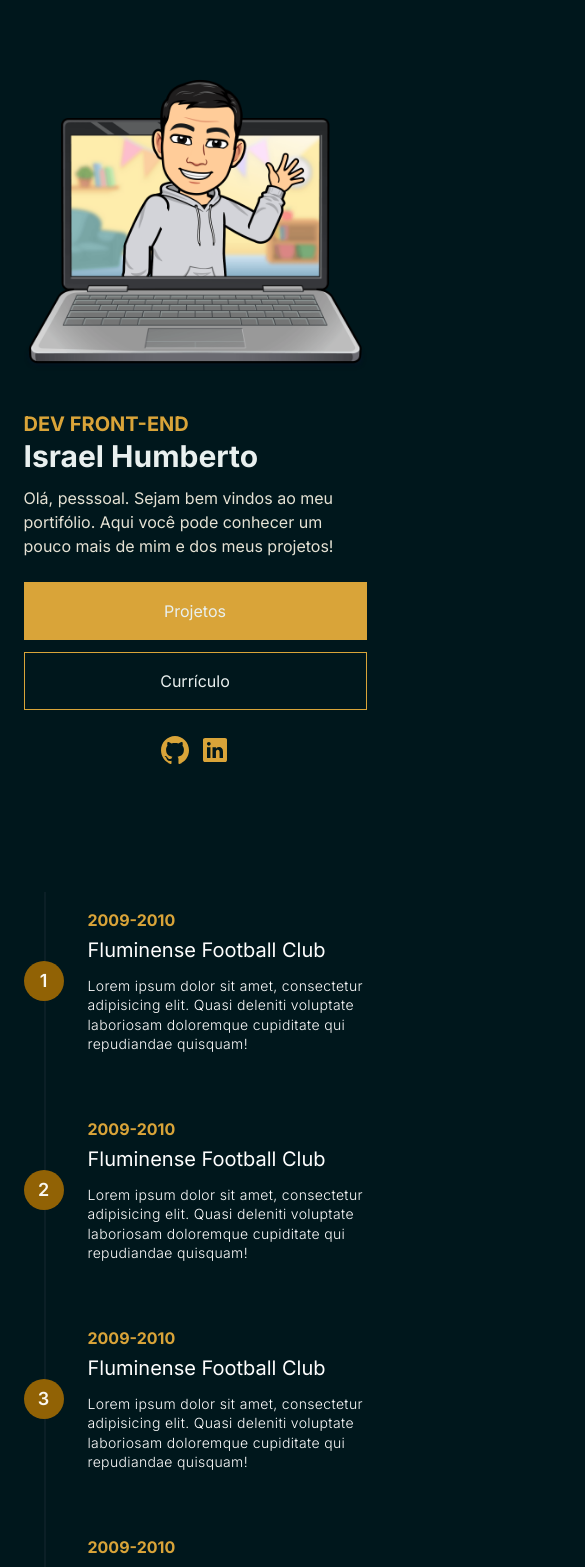
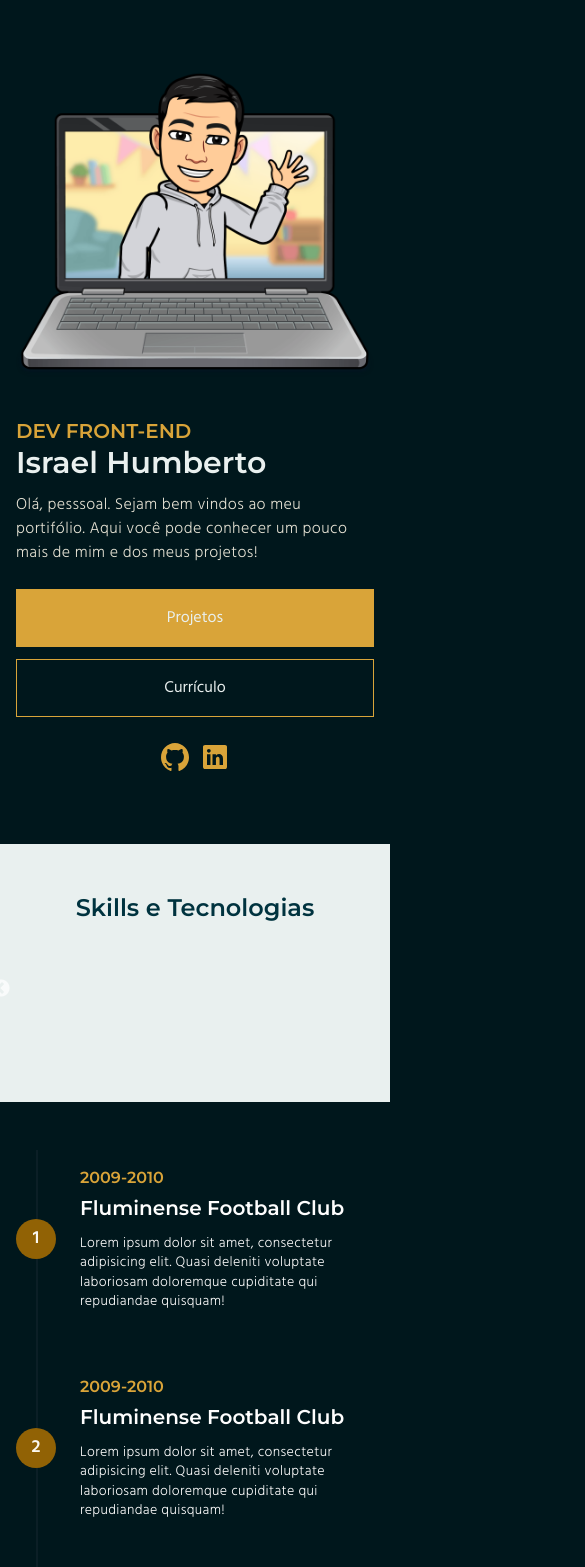
Before and after one commit to IsraelHumberto/dev-rael, a Next.js app: page / in a window 390 px wide. Shown: the top 1567 px of the page, 585 px wide, since content can reach past the window. Built offline with nearby package versions, Linux system fonts and the light colour scheme.

Commit message:
create skills header and timeline

```diff
--- a/src/app/globals.css
+++ b/src/app/globals.css
@@ -16,12 +16,11 @@ body {
 }
 
 .section {
-  padding: 3rem 0;
+  padding: 3rem 1rem;
+}
 
-}
-/*
 @media screen and (min-width: 768px) {
   .section {
-    padding: 6rem 0;
+    padding: 3rem 2rem;
   }
-} */
+}
--- a/src/app/layout.jsx
+++ b/src/app/layout.jsx
@@ -1,17 +1,22 @@
 import './globals.css'
-import { Inter } from 'next/font/google'
+import { Hind, Montserrat } from 'next/font/google'
+import "slick-carousel/slick/slick.css";
+import "slick-carousel/slick/slick-theme.css";
 
-const inter = Inter({ subsets: ['latin'] })
+const montserrat = Montserrat({ subsets: ['latin'], weight: ['400', '600'] })
+const hind = Hind({ subsets: ['latin'], weight: ['300', '400', '600'] })
+
+import '@/components/FontAwesome'
 
 export const metadata = {
-  title: 'Create Next App',
+  title: 'Portfolio - Dev Rael',
   description: 'Generated by create next app',
 }
 
 export default function RootLayout({ children }) {
   return (
-    <html lang="en">
-      <body className={`${inter.className} bg-primary-600`}>{children}</body>
+    <html lang="pt-br">
+      <body className={`${montserrat.className} ${hind.className} bg-primary-600`}>{children}</body>
     </html>
   )
 }
--- a/src/app/page.jsx
+++ b/src/app/page.jsx
@@ -1,11 +1,18 @@
+import Skills from '@/components/Skills/Skills'
 import Hero from '../components/Hero'
 import Timeline from '../components/Timeline/Timeline'
+import Head from 'next/head'
+
 
 export default function Home() {
   return (
-    <main className="container mx-auto w-full relative">
+    <>
+    <main className="w-full relative">
       <Hero />
+       <Skills />
       <Timeline />
+
     </main>
+    </>
   )
 }
--- /dev/null
+++ b/src/components/FontAwesome.js
@@ -0,0 +1,5 @@
+import { library } from '@fortawesome/fontawesome-svg-core'
+import { fas } from '@fortawesome/free-solid-svg-icons'
+import { fab } from '@fortawesome/free-brands-svg-icons'
+
+library.add(fas, fab)
--- a/src/components/Hero.jsx
+++ b/src/components/Hero.jsx
@@ -9,14 +9,14 @@ import Button from './Button'
 const Hero = () => {
 
   return (
-    <section className='flex items-center justify-center flex-col section relative lg:flex-row-reverse lg:gap-12 min-h-screen'>
+    <section className='lg:container lg:mx-auto section flex items-center justify-center flex-col  relative lg:flex-row-reverse lg:gap-12 min-h-screen'>
       <figure className='max-w-[600px] w-full lg:flex-1'>
         <Image src={hero} alt="Emoji do Desenvolvedor" width={600} height={600} className='relative bottom-6'/>
       </figure>
       <div className='md:py-6 lg:flex-1'>
-        <h2 className='text-xl font-bold text-accent-500'>DEV FRONT-END</h2>
-        <h1 className='text-3xl md:text-5xl lg:py-4 font-bold text-secondary-500'>Israel Humberto</h1>
-        <h4 className='text-beige my-3'>Olá, pesssoal. Sejam bem vindos ao meu portifólio. Aqui você pode conhecer um pouco mais de mim e dos meus projetos!</h4>
+        <h2 className='text-xl font-bold text-accent-500 font-heading'>DEV FRONT-END</h2>
+        <h1 className='text-3xl md:text-5xl lg:py-4 font-bold text-secondary-500 font-heading'>Israel Humberto</h1>
+        <h4 className='text-beige my-3 tracking-wide font-light'>Olá, pesssoal. Sejam bem vindos ao meu portifólio. Aqui você pode conhecer um pouco mais de mim e dos meus projetos!</h4>
 
         {/* BOTOES */}
         <div className='flex flex-col gap-3 py-3 md:flex-row lg:max-w-[450px]'>
@@ -25,7 +25,7 @@ const Hero = () => {
         </div>
       </div>
 
-      <div className='relative flex my-3 gap-2 lg:absolute lg:bottom-1/2 lg:flex-col lg:-left-12 lg:translate-y-1/2 lgl:-left-16'>
+      <div className='relative flex my-3 gap-2 lg:absolute lg:bottom-1/2 lg:flex-col lg:-left-0 lg:translate-y-1/2'>
         <a href="">
           <IoLogoGithub fontSize={32} color='#d9a439'/>
         </a>
--- /dev/null
+++ b/src/components/Skills/Icons.jsx
@@ -0,0 +1,10 @@
+import React from 'react'
+import { FontAwesomeIcon } from '@fortawesome/react-fontawesome'
+
+const Icons = ({type, name, color}) => {
+  return (
+    <FontAwesomeIcon icon={[type, name]} color={color} />
+  )
+}
+
+export default Icons
--- /dev/null
+++ b/src/components/Skills/Skills.jsx
@@ -0,0 +1,54 @@
+'use client'
+import React from 'react'
+import Slider from "react-slick";
+import Icons from './Icons';
+
+const icons = [
+  {
+    type: 'fas',
+    name: 'house',
+    title: 'House',
+    color: '#DD4B25',
+  },
+  {
+    type: 'fab',
+    name: 'css3-alt',
+    title: 'CSS3',
+    color: '#0C6FB2',
+  }
+]
+
+const settings = {
+  dots: true,
+  infinite: true,
+  speed: 500,
+  slidesToShow: 1,
+  slidesToScroll: 1,
+  autoplay: true,
+  speed: 2000,
+  autoplaySpeed: 2000,
+  pauseOnHover: true
+};
+
+const Skills = () => {
+  return (
+    <section className='bg-secondary-500 w-full'>
+      <div className='lg:container lg:mx-auto section w-full'>
+        <h2 className='text-center font-bold text-2xl font-heading text-primary-500'>Skills e Tecnologias</h2>
+
+        <div className='flex gap-2'>
+          <Slider {...settings}>
+            {icons.map(({ type, name, title, color }, index) => (
+              <figure className='relative w-full border-teste' title={title} key={index}>
+                <Icons type={type} name={name} color={color}/>
+              </figure>
+            ))}
+          </Slider>
+
+        </div>
+      </div>
+    </section>
+  )
+}
+
+export default Skills
--- a/src/components/Timeline/Side.jsx
+++ b/src/components/Timeline/Side.jsx
@@ -6,9 +6,9 @@ const Side = ({ index, year, company, resume }) => {
       <div className="z-20 flex items-center order-1 min-w-[2.5rem] min-h-[2.5rem] rounded-full bg-accent-700 ">
         <div className="mx-auto font-semibold text-lg text-white">{index}</div>
       </div>
-      <div className={`order-1 rounded-lg w-full sml:w-5/12 py-4`}>
-        <h4 className="mb-1 font-bold text-accent-500">{year}</h4>
-        <h3 className="mb-3 text-lg sm:text-xl">{company}</h3>
+      <div className={`order-1 rounded-lg w-full sml:w-5/12 py-4 ${index%2 == 1 ? 'sml:text-end' : ''}`}>
+        <h4 className="mb-1 font-bold text-accent-500 font-heading">{year}</h4>
+        <h3 className="mb-3 text-lg sm:text-xl font-heading font-bold">{company}</h3>
           <p className="text-sm leading-snug tracking-wide text-opacity-100 font-light">{resume}</p>
       </div>
     </div>
--- a/src/components/Timeline/Timeline.jsx
+++ b/src/components/Timeline/Timeline.jsx
@@ -3,9 +3,9 @@ import Side from './Side'
 
 const Timeline = () => {
   return (
-    <div class="section sml:max-w-[800px] w-full h-full mx-auto">
-      <div class="relative wrap overflow-hidden h-full">
-        <div class="border-2-2 absolute border-opacity-20 border-gray-700 h-full border sml:left-1/2 left-[20px]"></div>
+    <div className="lg:container lg:mx-auto section sml:max-w-[800px] w-full h-full mx-auto">
+      <div className="relative wrap overflow-hidden h-full">
+        <div className="border-2-2 absolute border-opacity-20 border-gray-700 h-full border sml:left-1/2 left-[20px]"></div>
           <Side
             index={1}
             year='2009-2010'
--- a/tailwind.config.js
+++ b/tailwind.config.js
@@ -15,6 +15,10 @@ module.exports = {
           xl: '5rem',
           '2xl': '6rem',
         },
+      },
+      fontFamily: {
+        body: ['hind', 'sans-serif'],
+        heading: ['montserrat', 'sans-serif']
       },
       colors: {
         primary: {
```
Also changed, not shown: package.json (+8 -2 lines), 1 other file (tests, documents, lock files or other folders).
